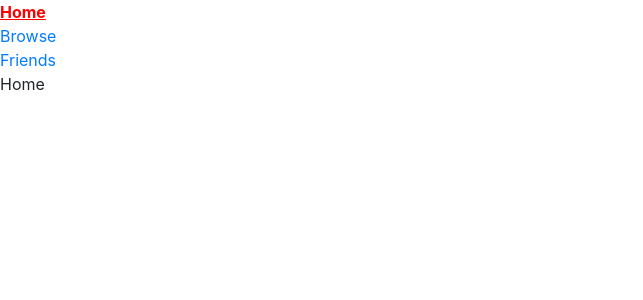
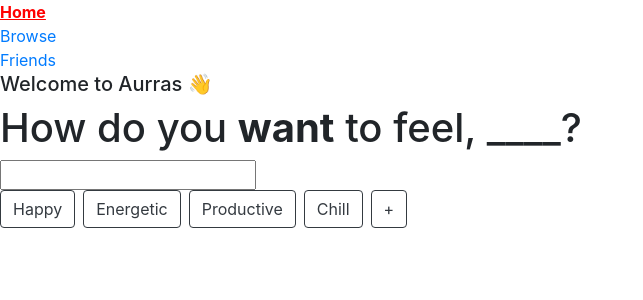
Before and after one commit to AlecDivito/hackthenorth20201, a React (Create React App) app in the folder frontend/: page /home in a window 1280 px wide. Shown: the top 300 px of the page, without its empty margins (0-643 px from the left). Built offline with nearby package versions, Linux system fonts and the light colour scheme.

Commit message:
Added layout for homepage

```diff
--- a/frontend/src/App.tsx
+++ b/frontend/src/App.tsx
@@ -3,6 +3,7 @@
 import { AddUserForm } from './components/AddUserForm';
 import { BrowserRouter as Router, Switch, Route } from 'react-router-dom';
 import { Sidebar } from './components/Sidebar';
+import { HomeForm } from './components/HomeForm';
 
 function App() {
   return (
@@ -13,9 +14,7 @@
         </Route>
         <Route path='/home'>
           <Sidebar />
-          <div>
-            Home
-          </div>
+          <HomeForm />
         </Route>
         <Route path='/browse'>
           <Sidebar />
--- /dev/null
+++ b/frontend/src/components/HomeForm.tsx
@@ -0,0 +1,49 @@
+import React, { useState } from 'react';
+import Button from 'react-bootstrap/Button';
+
+const emotions = [
+    { label: 'Happy'},
+    { label: 'Energetic'},
+    { label: 'Productive'},
+    { label: 'Chill'},
+    { label: '+'}
+];
+
+export const HomeForm: React.FC = () => {
+    const [text, setText] = useState('');
+
+    return (
+        <>
+            <form>
+                <h5>Welcome to Aurras 👋</h5>
+                <h1>How do you <b>want</b> to feel, ____?</h1>
+                <div>
+                    <input
+                        type="text"
+                        value={text}
+                        onChange={e => {
+                        setText(e.target.value);
+                        }}
+                    />
+                </div>
+                <div>
+                    {/* buttons for emotions */}
+                    {emotions.map((emotion) => (
+                        <Button
+                        variant="outline-dark"
+                        as="input"
+                        type="button"
+                        className="mr-2"
+                        value={emotion.label}
+                        onClick={e => {
+                        e.preventDefault();
+                        }}>
+                        </Button>
+                    ))}
+
+                </div>
+            </form>
+        </>
+
+    );
+};
```
